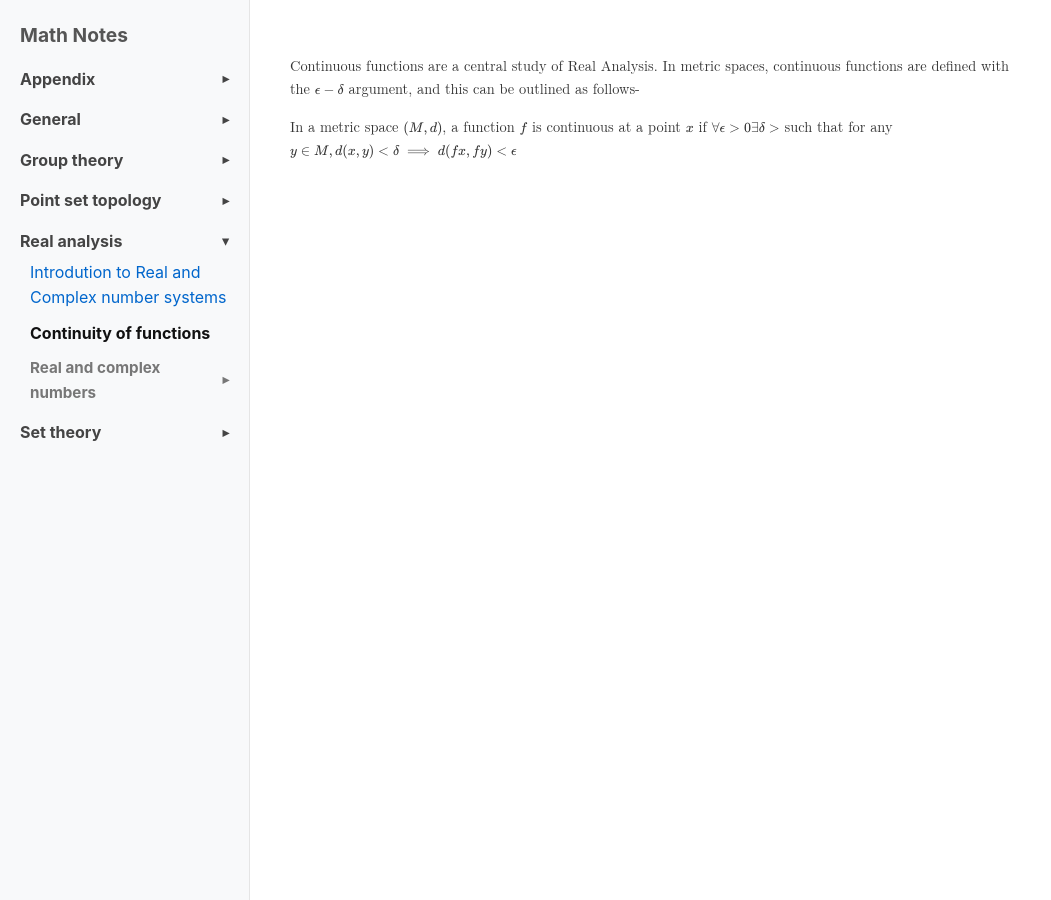
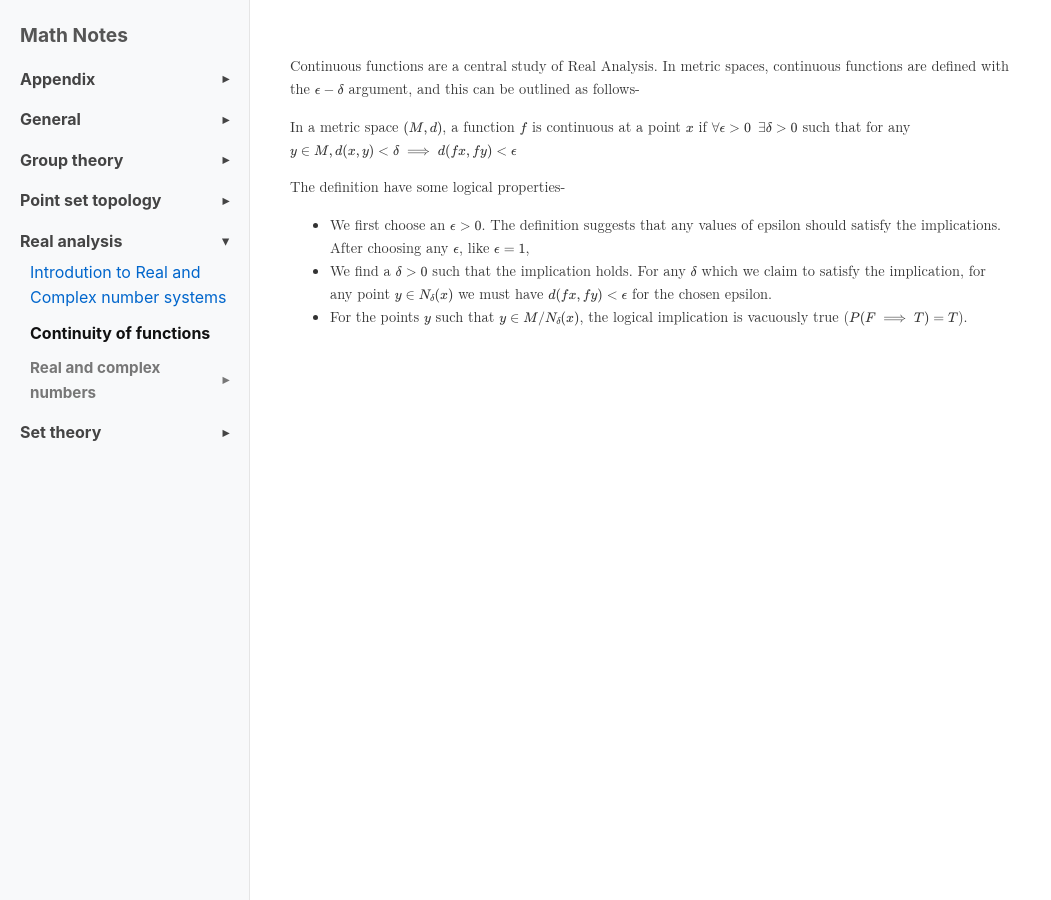
Before and after one commit to Nasif-Abdullah/Math, a Jekyll site: the page built from Real Analysis/continuity.md, in a window 1280 px wide. Shown: the whole page, without its empty margins (0-1051 px from the left). Built offline with Jekyll 4.4.1, drawn with Linux system fonts in a browser that asks for light colours; some web fonts are replaced.

Commit message:
Update continuity.md

```diff
--- a/Real Analysis/continuity.md
+++ b/Real Analysis/continuity.md
@@ -5,4 +5,10 @@ title: Continuity of functions
 
 Continuous functions are a central study of Real Analysis. In metric spaces, continuous functions are defined with the $\epsilon - \delta$ argument, and this can be outlined as follows-
 
-In a metric space $(M,d)$, a function $f$ is continuous at a point $x$ if $\forall \epsilon >0 \exists \delta >$ such that for any $y \in M, d(x,y)<\delta \implies d(fx, fy)<\epsilon$
+In a metric space $(M,d)$, a function $f$ is continuous at a point $x$ if $\forall \epsilon >0 \ \ \exists \delta >0$ such that for any $y \in M, d(x,y)<\delta \implies d(fx, fy)<\epsilon$
+
+The definition have some logical properties-
+
+ - We first choose an $\epsilon >0$. The definition suggests that any values of epsilon should satisfy the implications. After choosing any $\epsilon$, like $\epsilon = 1$,
+ - We find a $\delta > 0$ such that the implication holds. For any $\delta$ which we claim to satisfy the implication, for any point $y \in N_{\delta} (x)$ we must have $d(fx, fy)<\epsilon$ for the chosen epsilon.
+ - For the points $y$ such that $y \in M / N_{\delta} (x)$, the logical implication is vacuously true ($P(F \implies T) = T$).
```
